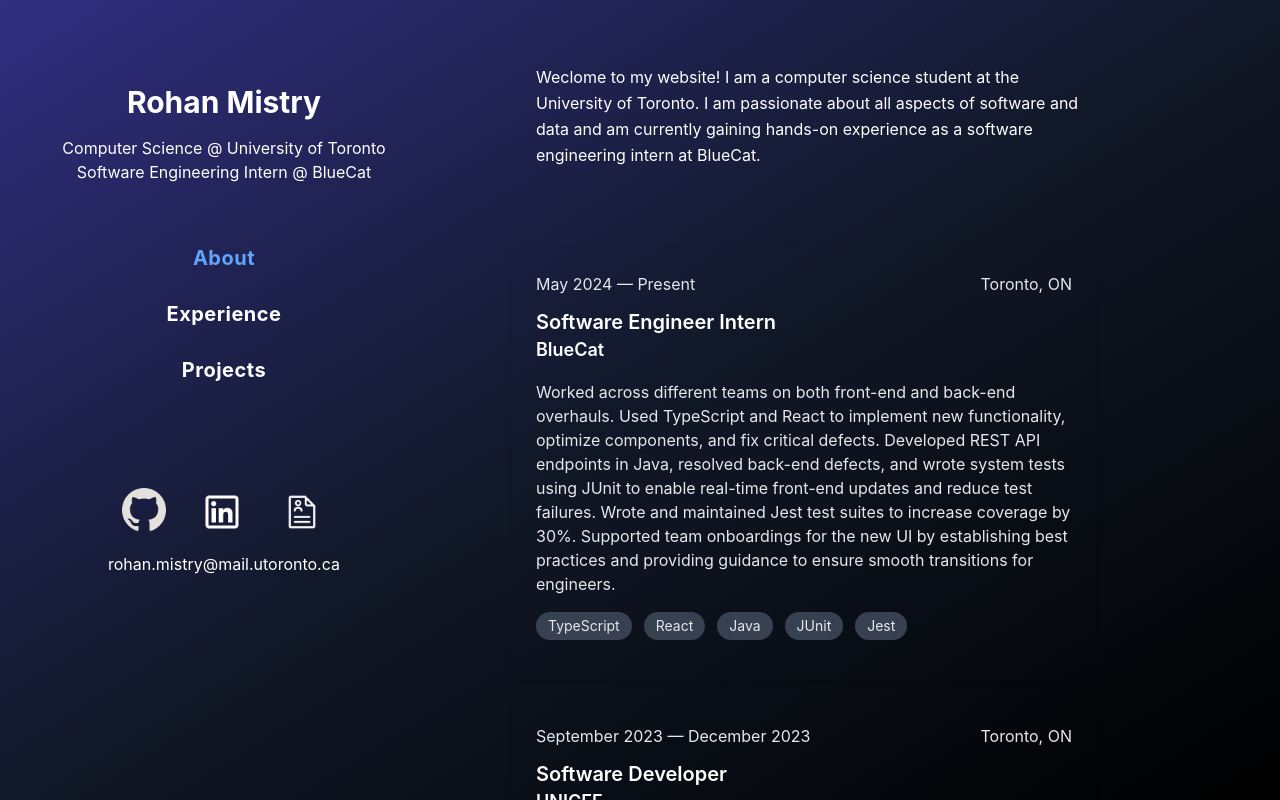
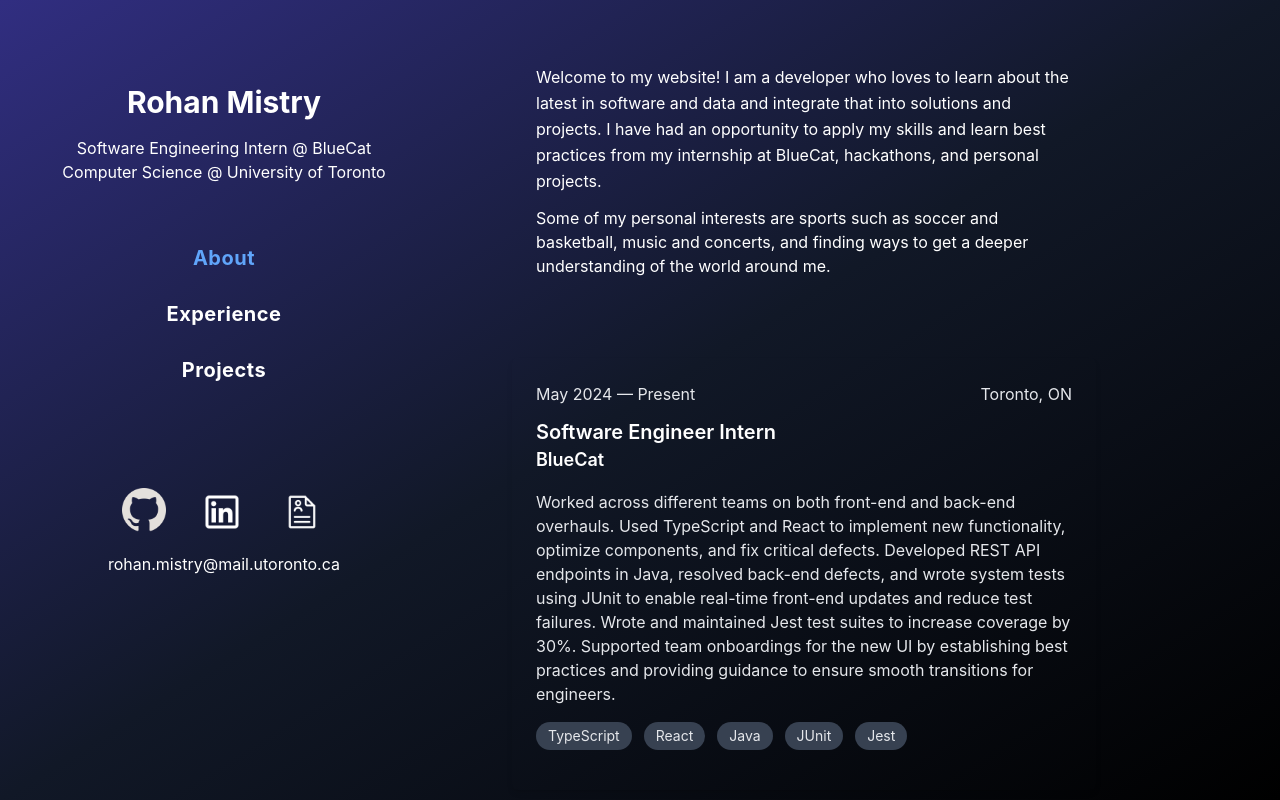
Before and after one commit to mistryrohan/personal-website, a React (Create React App) app: page / in a window 1280 px wide. Built offline with nearby package versions, Linux system fonts and the light colour scheme.

Commit message:
edits to text and other files

```diff
--- a/package.json
+++ b/package.json
@@ -2,6 +2,7 @@
   "name": "personal-website",
   "version": "0.1.0",
   "private": true,
+  "homepage": "https://mistryrohan.github.io/personal-website",
   "dependencies": {
     "cra-template": "1.2.0",
     "react": "^19.0.0",
@@ -9,6 +10,8 @@
     "react-scripts": "5.0.1"
   },
   "scripts": {
+    "predeploy": "npm run build",
+    "deploy": "gh-pages -d build",
     "start": "react-scripts start",
     "build": "react-scripts build",
     "test": "react-scripts test",
@@ -34,6 +37,7 @@
   },
   "devDependencies": {
     "autoprefixer": "^10.4.20",
+    "gh-pages": "^6.3.0",
     "postcss": "^8.4.49",
     "tailwindcss": "^3.4.17"
   }
--- a/src/components/About.js
+++ b/src/components/About.js
@@ -3,13 +3,12 @@
 const About = () => {
   return (
     <section id="about" className="mt-10 ml-16 mr-44">
-      <p className='leading-relaxed'>
-      Weclome to my website! I am a computer science student at the University of Toronto.
-      I am passionate about all aspects of software and data and am currently
-      gaining hands-on experience as a software engineering intern at BlueCat.
+      <p className='leading-relaxed mb-3'>
+      Welcome to my website! I am a developer who loves to learn about the latest in software and data and integrate that into solutions and projects. I have had an opportunity to apply my skills and learn best practices from my internship at BlueCat, hackathons, and personal projects.
       </p>
+      <p>Some of my personal interests are sports such as soccer and basketball, music and concerts, and finding ways to get a deeper understanding of the world around me.</p>
     </section>
   )
 }
 
-export default About
+export default About;
--- a/src/components/Sidebar.js
+++ b/src/components/Sidebar.js
@@ -13,8 +13,8 @@
   return (
     <aside className="flex flex-col items-center text-center mt-5">
       <h1 className="text-3xl font-bold mt-10 mb-4">Rohan Mistry</h1>
-      <p>Computer Science @ University of Toronto</p>
-      <p className="mb-4">Software Engineering Intern @ BlueCat</p>
+      <p>Software Engineering Intern @ BlueCat</p>
+      <p className="mb-4">Computer Science @ University of Toronto</p>
 
       <nav className='flex flex-col gsp-2 mt-10'>
         {sections.map((section) => {
```
Also changed, not shown: 2 other files (tests, documents, lock files or other folders).
